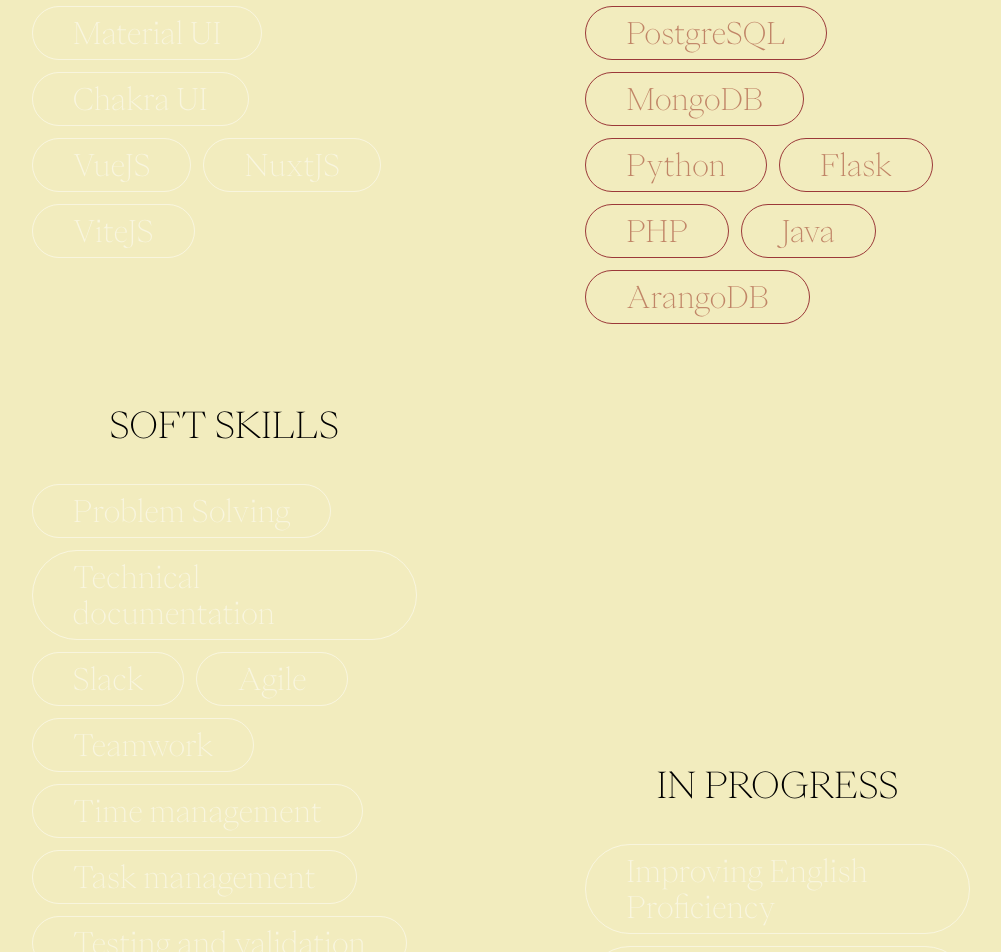
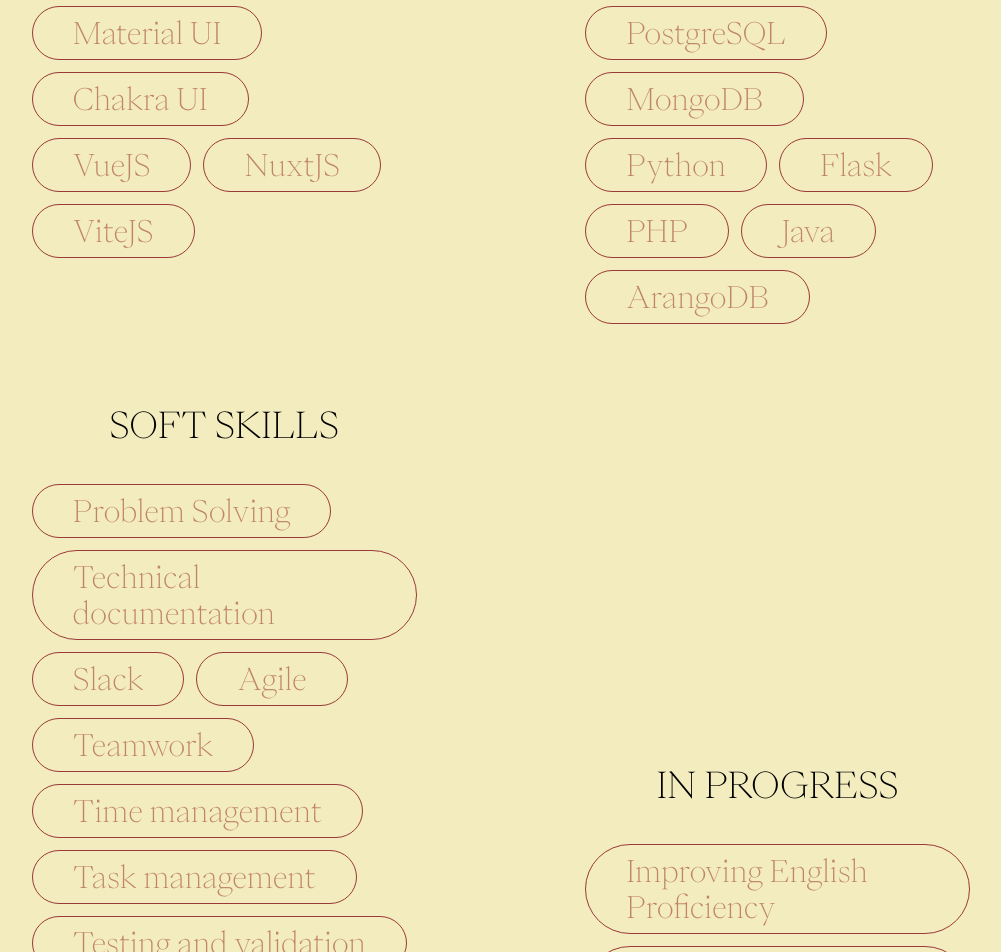
Before and after one commit to vaskrsijep/personal-portfolio, a Next.js app: page /about in a window 1280 px wide. Shown: the part 2160-3112 px from the top of the page, without its empty margins (139-1140 px from the left). Built offline with nearby package versions, Linux system fonts and the light colour scheme.

Commit message:
fixing colors and fonts on about page

```diff
--- a/src/app/about/page.tsx
+++ b/src/app/about/page.tsx
@@ -61,7 +61,7 @@
             <div className="w-10/12 mx-auto flex items-start justify-start gap-10 flex-col py-20">
                 <div className="w-full flex items-center justify-between gap-10 relative">
 
-                <h1 className="md:text-6xl text-5xl font-bold cursor-pointer uppercase" onMouseEnter={() => setHovered(true)} onMouseLeave={() => setHovered(false)}>
+                <h1 className="md:text-6xl text-4xl font-bold cursor-pointer uppercase" onMouseEnter={() => setHovered(true)} onMouseLeave={() => setHovered(false)}>
                     Biography
                 </h1>
                 <span className="w-full h-1 bg-primary relative">
@@ -79,7 +79,7 @@
 
                 <div className="w-full flex items-center justify-between gap-10 relative pt-10">
 
-                <h1 className="md:text-6xl text-5xl font-bold cursor-pointer uppercase" onMouseEnter={() => setExperienceHovered(true)} onMouseLeave={() => setExperienceHovered(false)}>
+                <h1 className="md:text-6xl text-4xl font-bold cursor-pointer uppercase" onMouseEnter={() => setExperienceHovered(true)} onMouseLeave={() => setExperienceHovered(false)}>
                     Experience
                 </h1>
                 <span className="w-full h-1 bg-primary relative">
@@ -105,7 +105,7 @@
 
                 <div className="w-full flex items-center justify-between gap-10 relative pt-10">
 
-                <h1 className="md:text-6xl text-5xl font-bold cursor-pointer uppercase" onMouseEnter={() => setHoveredSkills(true)} onMouseLeave={() => setHoveredSkills(false)}>
+                <h1 className="md:text-6xl text-4xl font-bold cursor-pointer uppercase" onMouseEnter={() => setHoveredSkills(true)} onMouseLeave={() => setHoveredSkills(false)}>
                     Skills
                 </h1>
                 <span className="w-full h-1 bg-primary relative">
@@ -122,7 +122,7 @@
                         <motion.div initial="hidden" whileInView={"visible"} variants={containerVariants} className="flex items-center justify-start gap-3 font-thin text-3xl md:w-9/12 flex-wrap">
                             {
                                 frontendList.map((item, index) => (
-                                    <motion.p variants={itemVariants} initial="hidden" whileInView={"visible"} className="px-10 py-2 border text-white/50 border-white/50 rounded-full" key={index}>
+                                    <motion.p variants={itemVariants} initial="hidden" whileInView={"visible"} className="px-10 py-2 border text-secondary border-primary rounded-full" key={index}>
                                         {item}
                                     </motion.p>
                                 ))
@@ -156,7 +156,7 @@
                         <motion.div initial="hidden" whileInView={"visible"} variants={containerVariants} className="flex items-center justify-start gap-3 font-thin text-3xl md:w-9/12 flex-wrap">
                             {
                                 softSkills.map((item, index) => (
-                                    <motion.p variants={itemVariants} initial="hidden" whileInView={"visible"} className="px-10 py-2 border text-white/50 border-white/50 rounded-full" key={index}>
+                                    <motion.p variants={itemVariants} initial="hidden" whileInView={"visible"} className="px-10 py-2 border text-secondary border-primary rounded-full" key={index}>
                                         {item}
                                     </motion.p>
                                 ))
@@ -171,7 +171,7 @@
                         <motion.div initial="hidden" whileInView={"visible"} variants={containerVariants} className="flex items-center justify-start gap-3 font-thin text-3xl md:w-9/12 flex-wrap">
                             {
                                 inProgressLists.map((item, index) => (
-                                    <motion.p variants={itemVariants} initial="hidden" whileInView={"visible"} className="px-10 py-2 border text-white/50 border-white/50 rounded-full" key={index}>
+                                    <motion.p variants={itemVariants} initial="hidden" whileInView={"visible"} className="px-10 py-2 border text-secondary border-primary rounded-full" key={index}>
                                         {item}
                                     </motion.p>
                                 ))
--- a/src/components/reviewCards/ReviewCards.tsx
+++ b/src/components/reviewCards/ReviewCards.tsx
@@ -23,7 +23,7 @@
           <div className="absolute bottom-[6%] lg:left-[10%] left-[5%] rounded-2xl px-4 py-1 lg:text-[1vw] tracking-tight text-white  uppercase outline outline-1 outline-white">
             2020-2024
           </div>
-          <div className="absolute bottom-[15%] lg:left-[10%] left-[5%] rounded-2xl px-4 py-1 lg:text-[1vw] tracking-tight text-white  uppercase outline outline-1 outline-white">
+          <div className="absolute bottom-[16%] lg:left-[10%] left-[5%] rounded-2xl px-4 py-1 lg:text-[1vw] tracking-tight text-white  uppercase outline outline-1 outline-white">
             Software Engineer
           </div>
         </div>
@@ -33,7 +33,7 @@
             src="/images/itacademy.png"
             alt="itacademy logo"
           />
-          <div className="absolute bottom-[15%] lg:left-[10%] left-[5%] rounded-2xl px-4 py-1 lg:text-[1vw] tracking-tight text-black  uppercase outline outline-1 outline-black">
+          <div className="absolute bottom-[16%] lg:left-[10%] left-[5%] rounded-2xl px-4 py-1 lg:text-[1vw] tracking-tight text-black  uppercase outline outline-1 outline-black">
             PHP Developer
           </div>
           <div className="absolute bottom-[6%] lg:left-[10%] left-[5%] rounded-2xl px-4 py-1 lg:text-[1vw] tracking-tight text-black  uppercase outline outline-1 outline-black">
```
